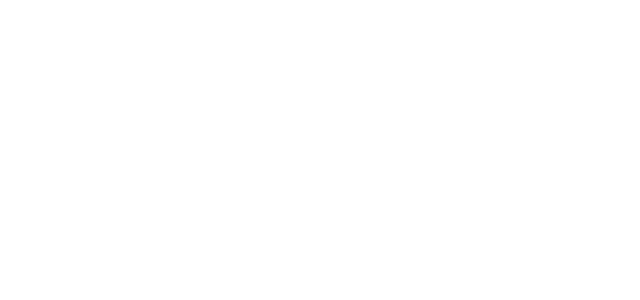
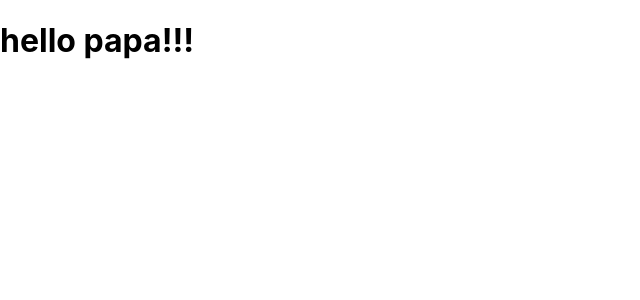
Before and after one commit to jgeorges24/true, a React (Create React App) app: page / in a window 1280 px wide. Shown: the top 300 px of the page, without its empty margins (0-640 px from the left). Built offline with nearby package versions, Linux system fonts and the light colour scheme.

Commit message:
installed react-route using yarn command

```diff
--- a/package.json
+++ b/package.json
@@ -9,6 +9,7 @@
     "react": "^17.0.2",
     "react-dom": "^17.0.2",
     "react-redux": "^7.2.5",
+    "react-router": "^5.2.1",
     "react-scripts": "4.0.3",
     "redux": "^4.1.1",
     "redux-thunk": "^2.3.0",
--- a/src/App.js
+++ b/src/App.js
@@ -1,10 +1,12 @@
 import logo from './logo.svg';
 import './App.css';
+
+
 
 function App() {
   return (
     <div>
-
+      <h1>hello papa!!!</h1>
     </div>
   );
 }
```
Also changed, not shown: 1 other file (tests, documents, lock files or other folders).
